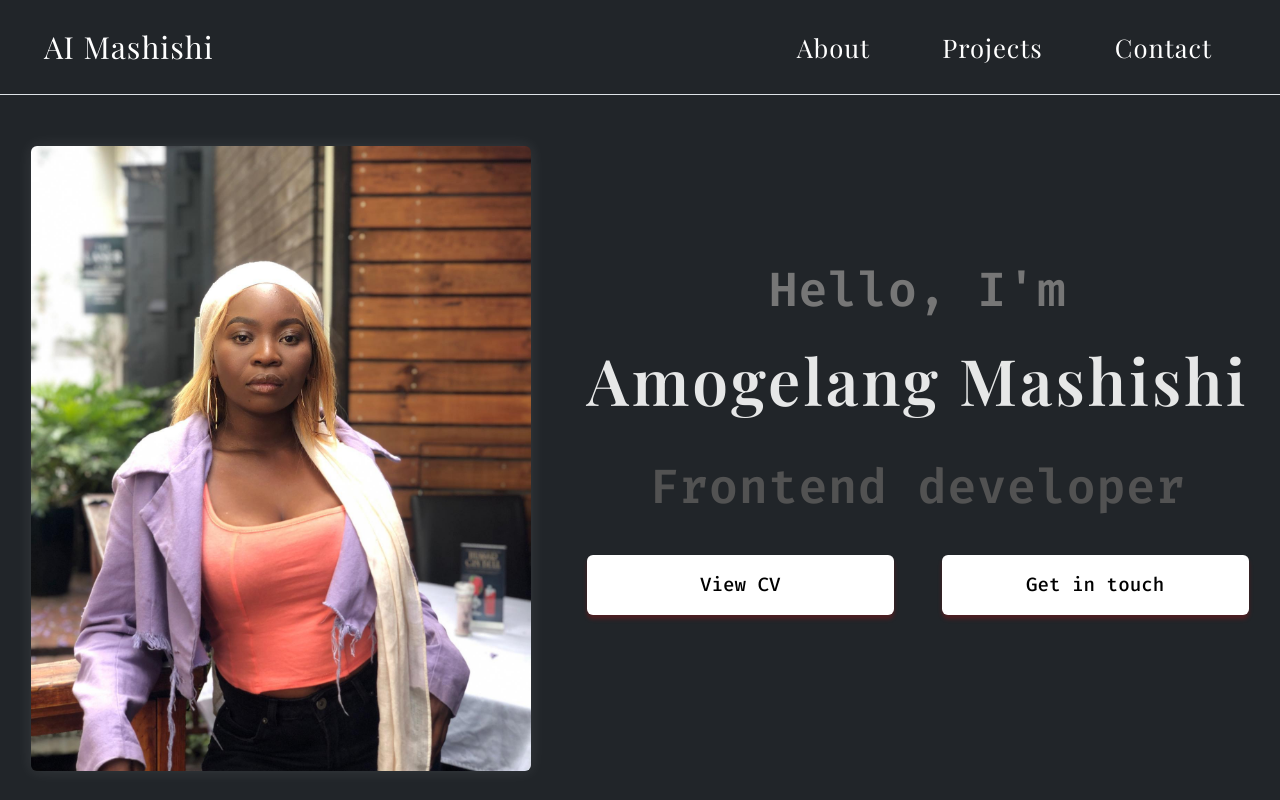
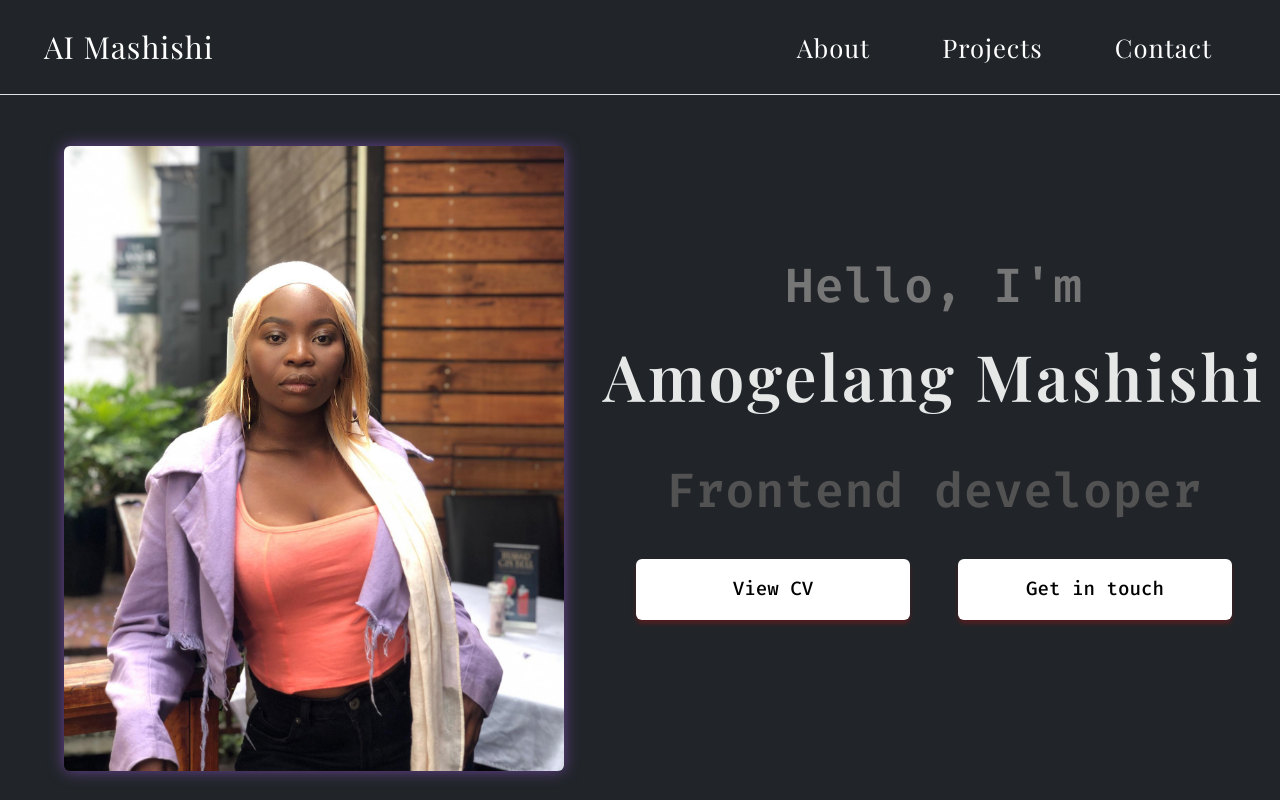
Before and after one commit to AmoInno/CS20240143_WFO2407_B_Amogelang-Mashishi_CDV05, a plain HTML site: page index.html in a window 1280 px wide. Drawn offline with nearby package versions, Linux system fonts and the light colour scheme; a web font is replaced by a local one.

Commit message:
responsiveness for mobile and xl screens

```diff
--- a/index.html
+++ b/index.html
@@ -3,7 +3,7 @@
   <head>
     <meta charset="UTF-8" />
     <meta name="viewport" content="width=device-width, initial-scale=1.0" />
-    <title>PORTFOLIO WEBSITE</title>
+    <title>AI Mashishi-Portfolio Website</title>
     <link rel="stylesheet" href="style.css" />
     <link rel="stylesheet" href="mediaqueries.css" />
     <link
@@ -56,7 +56,7 @@
       id="profile"
       class="d-flex flex-column flex-lg-row justify-content-evenly align-items-center gap-4"
     >
-      <div class="mt-5">
+      <div class="mt-5 profile-pic-container">
         <img
           src="./assests/pro-pic2.jpg"
           alt="Amogelang Mashishi profile picture"
@@ -64,20 +64,20 @@
         />
       </div>
       <div class="section-text">
-        <p class="greeting">Hello, I'm</p>
-        <h1 class="title">Amogelang Mashishi</h1>
-        <p class="job-title">Frontend developer</p>
+        <p class="greeting line line1">Hello, I'm</p>
+        <h1 class="title line line2">Amogelang Mashishi</h1>
+        <p class="job-title line line3">Frontend developer</p>
         <div
-          class="btn-container d-flex flex-column align-items-center flex-md-row justify-content-center gap-3 gap-md-5"
+          class="btn-container d-flex flex-column align-items-center flex-md-row justify-content-center gap-3 gap-md-5 mx-md-5"
         >
           <button
-            class="btn custom-btn w-50 fs-md-5"
+            class="btn custom-btn w-50 fs-md-5 line line4"
             onclick="window.open('https://docs.google.com/document/d/1XCmgX4wsN_3wOKWyqbe4kUR4Pn_V5uxM/edit?usp=sharing&ouid=110655999090265708188&rtpof=true&sd=true')"
           >
             View CV
           </button>
           <button
-            class="btn custom-btn w-50"
+            class="btn custom-btn w-50 line line5"
             onclick="document.querySelector('#contact').scrollIntoView({behavior: 'smooth'})"
           >
             Get in touch
@@ -147,7 +147,9 @@
         <h3 class="title email">Contact Me</h3>
       </div>
       <div id="contact">
-        <div class="contact-info-upper-container">
+        <div
+          class="contact-info-upper-container d-flex flex-column flex-md-row align-items-center justify-content-md-evenly gap-3"
+        >
           <div class="contact-info-container">
             <a href="mailto:amogelangmashishi12@gmail.com" target="_blank">
               <img
--- a/mediaqueries.css
+++ b/mediaqueries.css
@@ -19,6 +19,10 @@
 
   .project-title {
     font-size: 2.5rem;
+  }
+
+  .title {
+    font-size: 2.2rem;
   }
 }
 
@@ -105,6 +109,10 @@
   section img.profile-pic {
     max-width: 65%;
   }
+
+  .last-icon {
+    margin-left: 3rem;
+  }
 }
 
 @media (min-width: 1000px) {
@@ -127,7 +135,9 @@
     max-width: 400px;
     height: 520px;
   }
-
+  .profile-pic-container {
+    margin-left: 4rem;
+  }
   .projects-pic {
     margin-bottom: 0.5rem;
   }
@@ -138,6 +148,10 @@
 
   div.projects-container {
     gap: 5rem !important;
+  }
+
+  .icon {
+    width: 80px;
   }
 }
 
@@ -164,6 +178,10 @@
 
   button.btn.btn-dark {
     font-size: 1.4rem;
+  }
+
+  .title {
+    font-size: 3.5rem;
   }
 }
 
@@ -210,4 +228,12 @@
   div.projects-container {
     gap: 10rem !important;
   }
+
+  .icon {
+    width: 10rem;
+  }
+
+  .title {
+    font-size: 6rem;
+  }
 }
--- a/style.css
+++ b/style.css
@@ -89,6 +89,25 @@ section {
 img.profile-pic {
   max-width: 80%;
   box-shadow: var(--primary-shadow);
+  opacity: 0;
+  transform: translateX(-30%);
+  animation: slideIn 1.5s ease-out forwards;
+}
+
+/* SlideIn animation with glow */
+
+@keyframes slideIn {
+  0% {
+    opacity: 0;
+    transform: translateX(-30%);
+    box-shadow: 0 0 0 rgba(180, 100, 255, 0.5);
+  }
+
+  100% {
+    opacity: 1;
+    transform: translateX(0);
+    box-shadow: 0 0 15px rgba(180, 100, 255, 0.5);
+  }
 }
 
 .section-text {
@@ -106,7 +125,7 @@ img.profile-pic {
   color: rgb(118, 118, 118);
 }
 .title {
-  font-size: 2.5rem;
+  font-size: 3rem;
   font-family: "Playfair Display", serif;
   font-weight: 600;
   letter-spacing: 3px;
@@ -118,6 +137,40 @@ img.profile-pic {
   color: rgb(82, 82, 82);
 }
 
+.line {
+  opacity: 0;
+  display: inline-block;
+  transform: scale(0.5);
+  animation: popIn 0.6s ease-out forwards;
+}
+
+@keyframes popIn {
+  0% {
+    opacity: 0;
+    transform: scale(0.5);
+  }
+
+  100% {
+    opacity: 1;
+    transform: scale(1);
+  }
+}
+
+.line1 {
+  animation-delay: 1.5s;
+}
+.line2 {
+  animation-delay: 1.8s;
+}
+.line3 {
+  animation-delay: 2.1s;
+}
+.line4 {
+  animation-delay: 2.5s;
+}
+.line5 {
+  animation-delay: 2.8s;
+}
 /* PROFILE BUTTONS */
 
 .btn {
@@ -147,17 +200,13 @@ img.profile-pic {
 }
 
 .icon {
-  width: 80px;
+  width: 60px;
   height: 80px;
   margin-bottom: 8px;
 }
 
 .icon-color {
   filter: invert(1);
-}
-
-.last-icon {
-  margin-left: 5rem;
 }
 
 /* ABOUT SECTION */
@@ -235,7 +284,6 @@ img.profile-pic {
 .contact-me-container {
   position: relative;
   margin: 2rem;
-  padding: 2rem;
   color: white;
 }
 
@@ -258,11 +306,6 @@ img.profile-pic {
 
 .email {
   text-align: center;
-}
-
-.contact-info-upper-container {
-  display: flex;
-  justify-content: space-evenly;
 }
 
 .contact-info-container {
```
